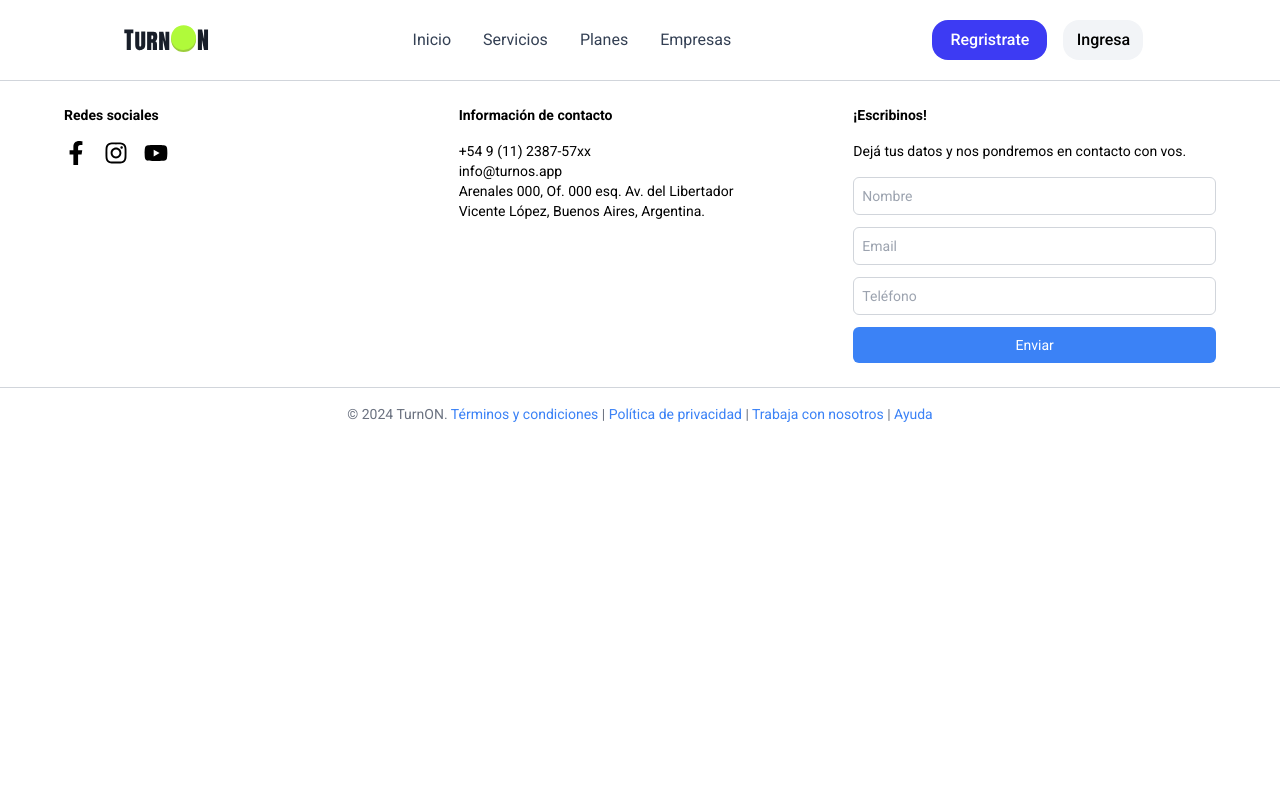
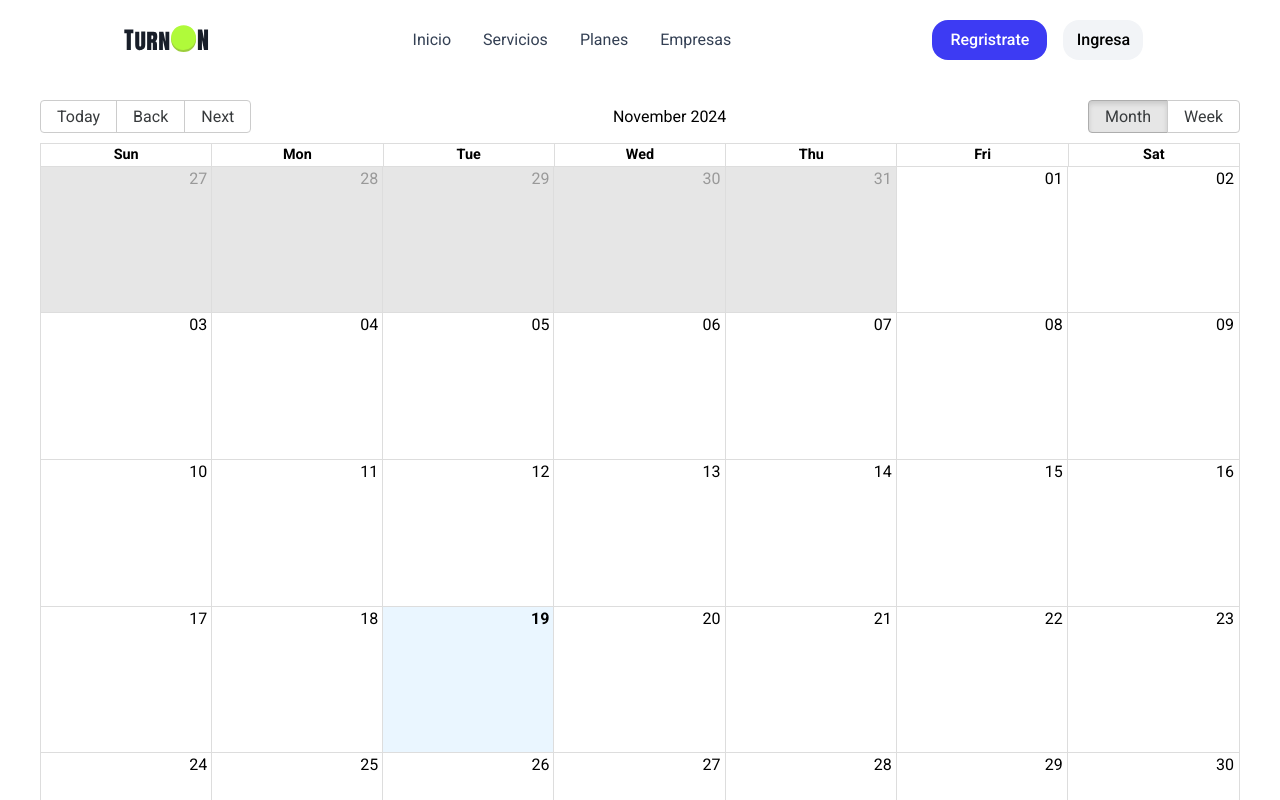
Before and after one commit to No-Country-simulation/C22-54-t-webapp_TurnOn, a React (Vite) app in the folder turnOn-front/: page /calendar in a window 1280 px wide. Shown: the top 800 px of the page. Built offline with nearby package versions, Linux system fonts and the light colour scheme.

Commit message:
added calendar

```diff
--- a/turnOn-front/package.json
+++ b/turnOn-front/package.json
@@ -18,12 +18,14 @@
     "@radix-ui/react-slot": "^1.1.0",
     "class-variance-authority": "^0.7.0",
     "clsx": "^2.1.1",
+    "dayjs": "^1.11.13",
     "embla-carousel": "^8.5.1",
     "embla-carousel-autoplay": "^8.5.1",
     "embla-carousel-fade": "^8.5.1",
     "embla-carousel-react": "^8.5.1",
     "lucide-react": "^0.460.0",
     "react": "^18.3.1",
+    "react-big-calendar": "^1.16.3",
     "react-dom": "^18.3.1",
     "react-hook-form": "^7.53.2",
     "react-icons": "^5.3.0",
--- a/turnOn-front/src/App.tsx
+++ b/turnOn-front/src/App.tsx
@@ -5,6 +5,7 @@ import Register from "./pages/Register";
 import Home from "./pages/Home";
 import Footer from "./components/Footer";
 import Welcome from "./pages/Welcome";
+import DatesCalendar from "./pages/DatesCalendar";
 
 function App() {
   return (
@@ -16,6 +17,7 @@ function App() {
           <Route path="/register" element={<Register />} />
           <Route path="/login" element={<Login />} />
           <Route path="/home" element={<Home />} />
+          <Route path="/calendar" element={<DatesCalendar />} />
         </Routes>
       </main>
       <Footer />
--- /dev/null
+++ b/turnOn-front/src/pages/DatesCalendar.tsx
@@ -0,0 +1,21 @@
+import "react-big-calendar/lib/css/react-big-calendar.css";
+import { Calendar, dayjsLocalizer } from "react-big-calendar";
+import dayjs from "dayjs";
+
+export default function DatesCalendar() {
+  const localizer = dayjsLocalizer(dayjs);
+
+  return (
+    <div className="h-screen m-10">
+      <Calendar
+        localizer={localizer}
+        //   events={myEventsList}
+        views={["month", "week"]}
+        //   components={components}
+        //   onSelectEvent={handleSelectEvent}
+        //   onSelectSlot={handleSelectSlot}
+        selectable
+      />
+    </div>
+  );
+}
```
Also changed, not shown: turnOn-front/src/pages/Home.tsx (+5 -5 lines), 1 other file (tests, documents, lock files or other folders).
